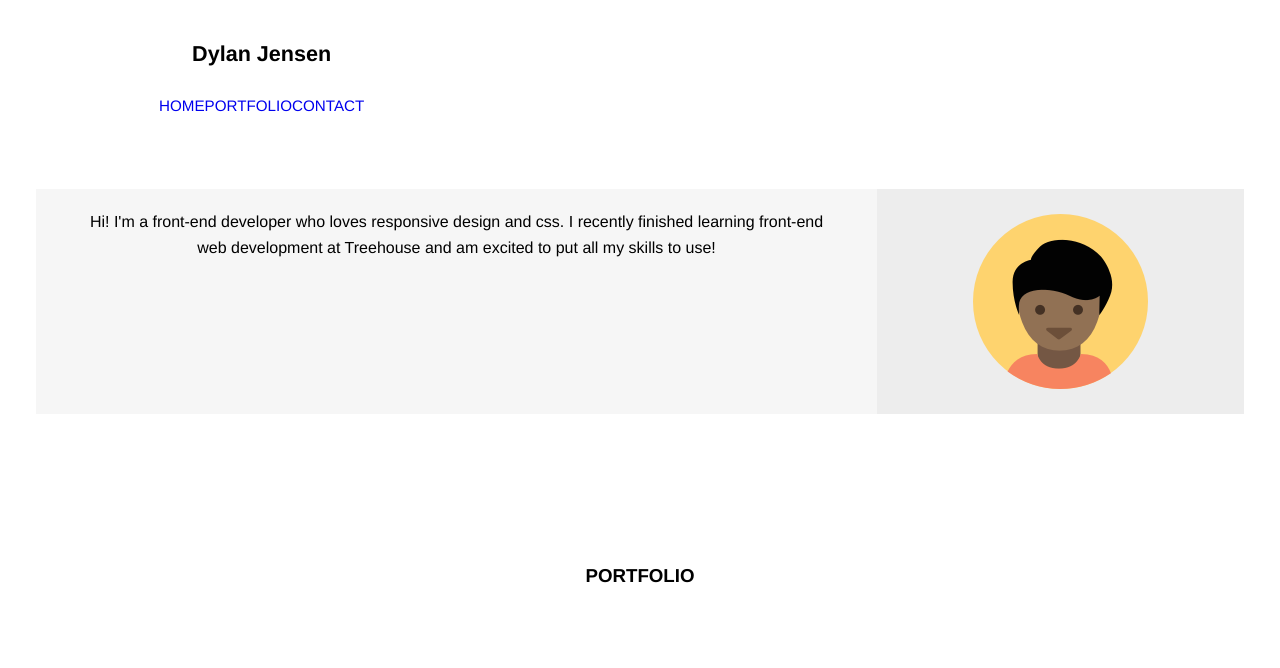
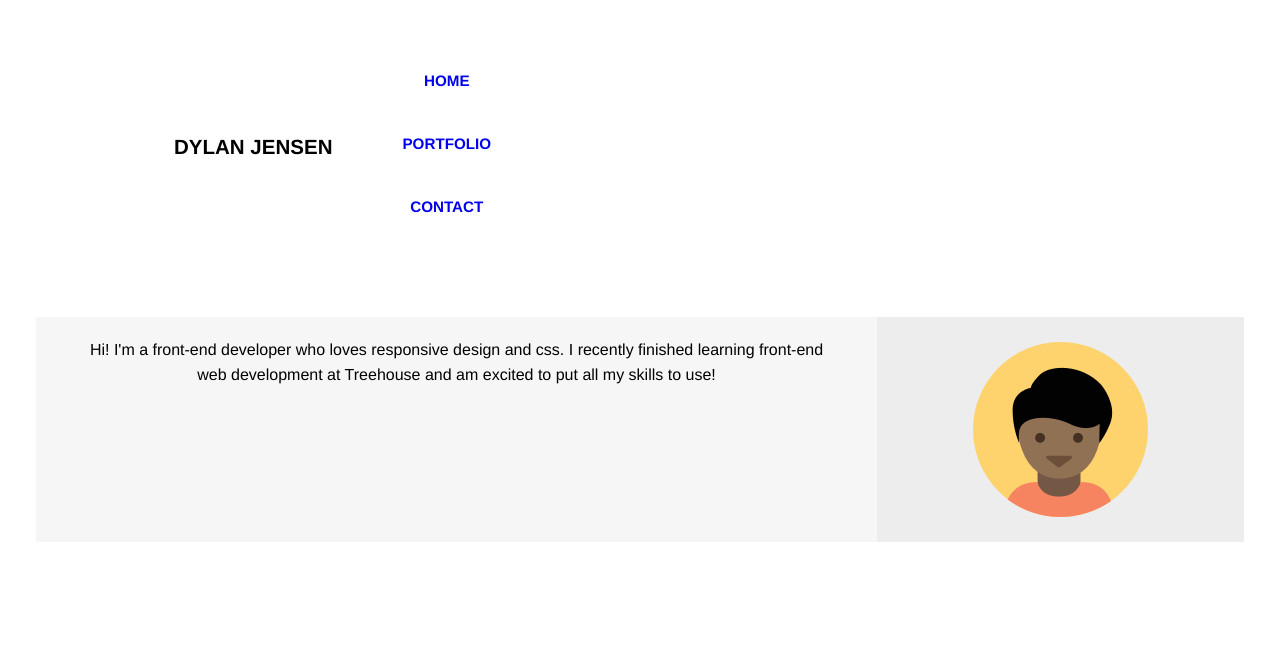
Before and after one commit to Dylan-Jensen/Mobile-First-Responsive-Layout, a plain HTML site: page index.html in a window 1280 px wide. Shown: the top 668 px of the page. Drawn offline with Linux system fonts and the light colour scheme.

Commit message:
fixing navagtion and moving css code to the right places

```diff
--- a/CSS/styles.css
+++ b/CSS/styles.css
@@ -58,6 +58,23 @@ footer {
 
 }
 
+/* Navigation */
+
+nav {
+    text-align: center;
+    margin: 0 auto;
+
+}
+nav li {
+margin: 0 auto;
+font-weight: 700;
+text-transform: uppercase;
+}
+nav a {
+    padding: 20px 15px;
+    display: block;
+}
+
 /* Base Layout Styles */
 
 ul {
@@ -67,11 +84,7 @@ ul {
 .name {
 	font-size: 1.35em;
 	margin: 0;
-}
-.main-nav {
 	margin-top: 5px;
-}
-.name {
 	text-align: center;
 	display: block;
 	padding: 10px 15px;
@@ -80,10 +93,17 @@ ul {
 	font-size: .95em;
 	text-transform: uppercase;
     margin: 15px;
-    padding: 0;
+    padding: 15px;
     text-align: 5px;
     display: inline-block;
 }
+
+.bottom-nav {
+    border-top: 1px solid rgb(138, 138, 138, 25%);
+    display: block;
+    padding: 10px;
+    text-align: center;
+  }
 
 
 #portfolio {
@@ -95,10 +115,7 @@ ul {
 
 /* ---- Layout Containers ---- */
 
-.main-header {
-	padding-top: .5em;
-	padding-bottom: .5em;
-}
+
 .banner,
 .main-footer {
 	text-align: center;
@@ -125,8 +142,8 @@ ul {
 
 @media (min-width: 768px) {
 
-.main-header,
 .main-nav,
+.bottom-nav,
 .container {
     display:flex;
 }
@@ -137,39 +154,36 @@ ul {
 }
 
 
-.main-header {
+.main-nav,
+.bottom-nav {
 	flex-direction:column;
 	align-items: center;
 }
 
 .col {
-	flex: 1 50%;
+    flex: 1 50%;
 }
 
-.main-header,
+.main-nav,
+.main-footer,
 .container {
     width: 90%;
     margin: 0 auto;
-}
+    }
 
-
-.footer-nav {
-    border-top: 1px solid rgb(138, 138, 138, 25%);
-    display: block;
-    padding: 10px;
-    text-align: center;
-  }
 
 }
 
 @media (min-width: 1024px) {
 
-.main-header {
+.main-nav,
+.bottom-nav {
     flex-direction:row;
-    justify-content: space-between;
+    align-content: space-between;
 }
 
-.main-header,
+.main-nav,
+.bottom-nav,
 .container {
 width: 80%;
 }
@@ -180,7 +194,8 @@ width: 80%;
 }
 
 .col {
-	flex-basis: 0;
+    flex-basis: 0;
+    flex-wrap: wrap;
 }
 
     /* Float CLearfix */
--- a/index.html
+++ b/index.html
@@ -10,10 +10,10 @@
 
         <section id="home">
 
-          <header class="main-header">
-            <nav>
+    <header>
+      <nav class="main-nav clearfix">
         <h1 class="name">Dylan Jensen</h1>
-        <ul class="main-nav">
+        <ul class="clearfix">
             <li><a href="#home">Home</a></li>
             <li><a href="#portfolio">Portfolio</a></li>
             <li><a href="#contact">Contact</a></li>
@@ -81,9 +81,9 @@
     </div>
      </section>
 
-     <nav class="footer-nav">
-      <h3 class="name-bottom">Dylan Jensen</h3>
-      <ul class="nav-bottom">
+     <nav class="bottom-nav clearfix">
+      <h3 class="bottom-name">Dylan Jensen</h3>
+      <ul class="clearfix">
           <li><a href="#home">Home</a></li>
           <li><a href="#portfolio">Portfolio</a></li>
           <li><a href="#contact">Contact</a></li>
```
